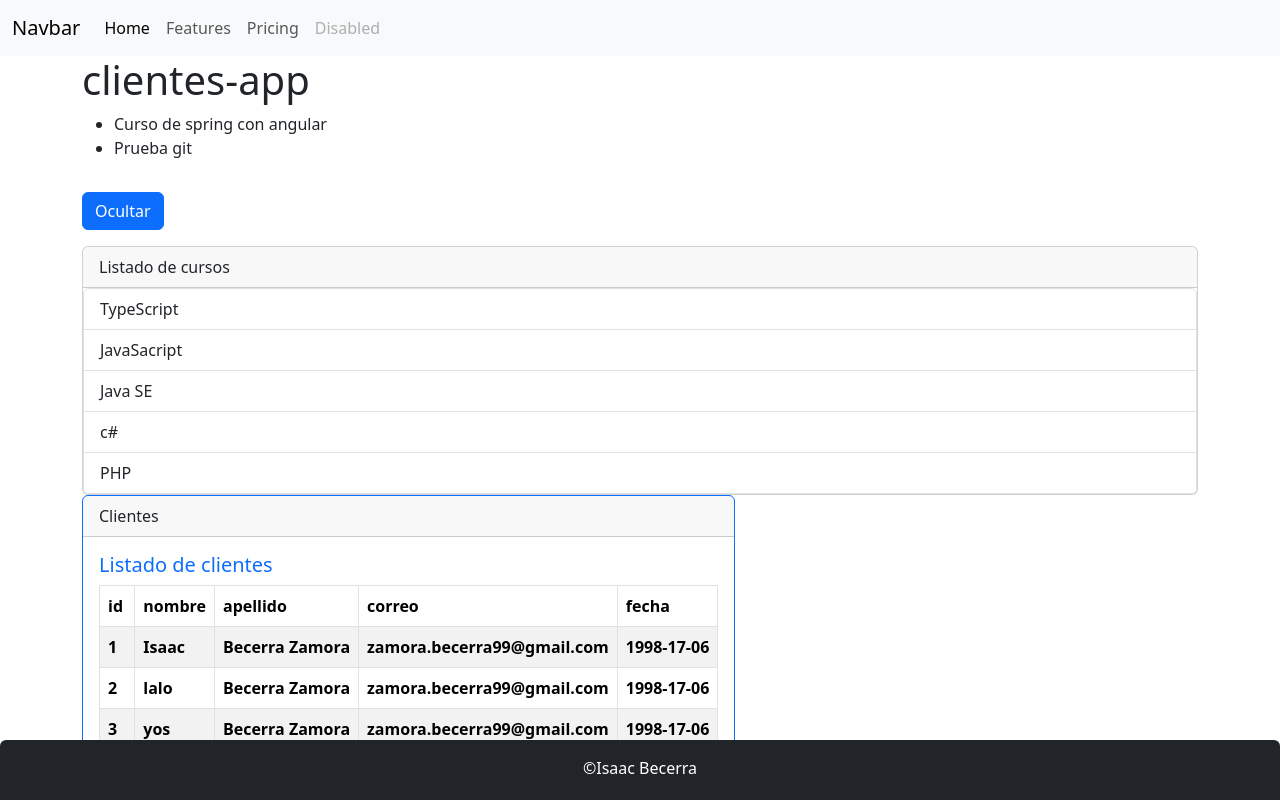
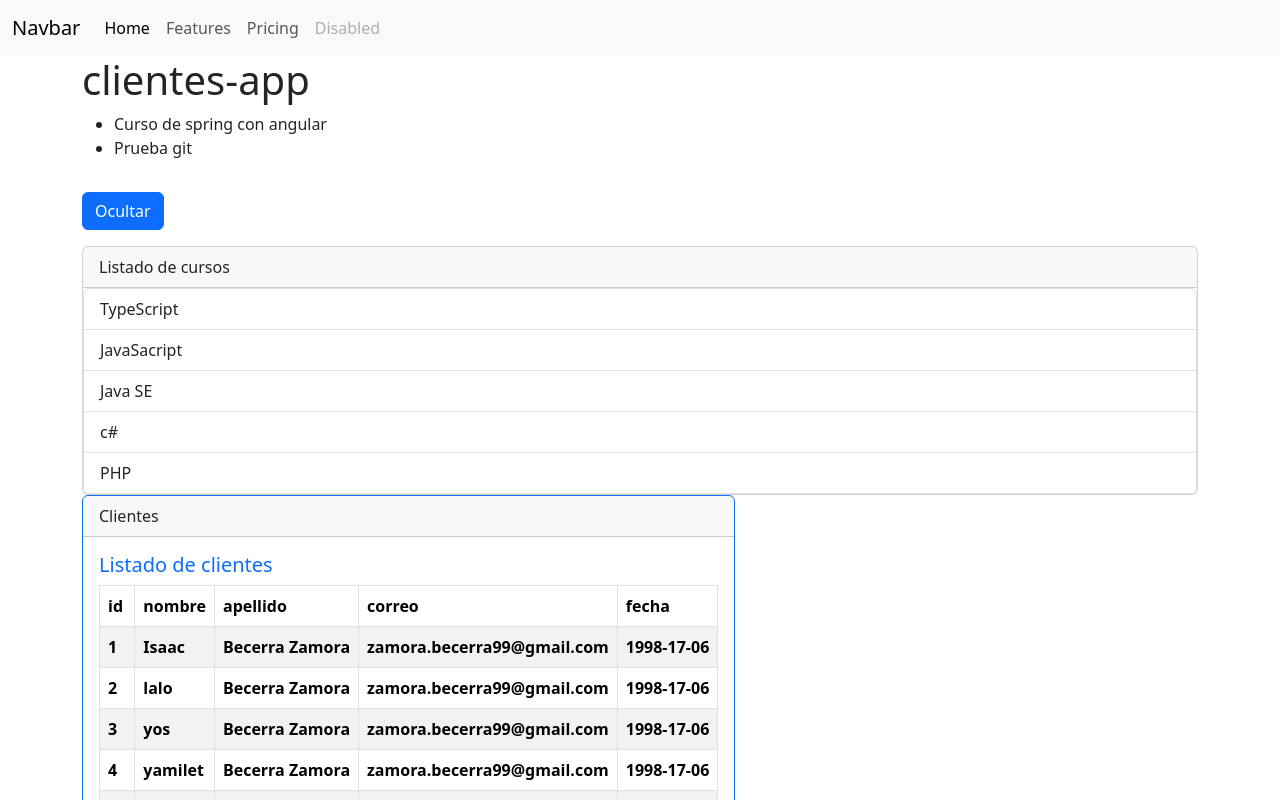
Before and after one commit to isaacbz1706/clientes-app, an Angular app: page / in a window 1280 px wide. Shown: the top 800 px of the page. Built offline with nearby package versions, Linux system fonts and the light colour scheme.

Commit message:
pie de pagina

```diff
--- a/src/app/footer/footer.component.css
+++ b/src/app/footer/footer.component.css
@@ -1,6 +1,5 @@
 .footer{
 position:absolute;
-bottom:0px;
 height: 60px;
 width: 100%;
 }
```
